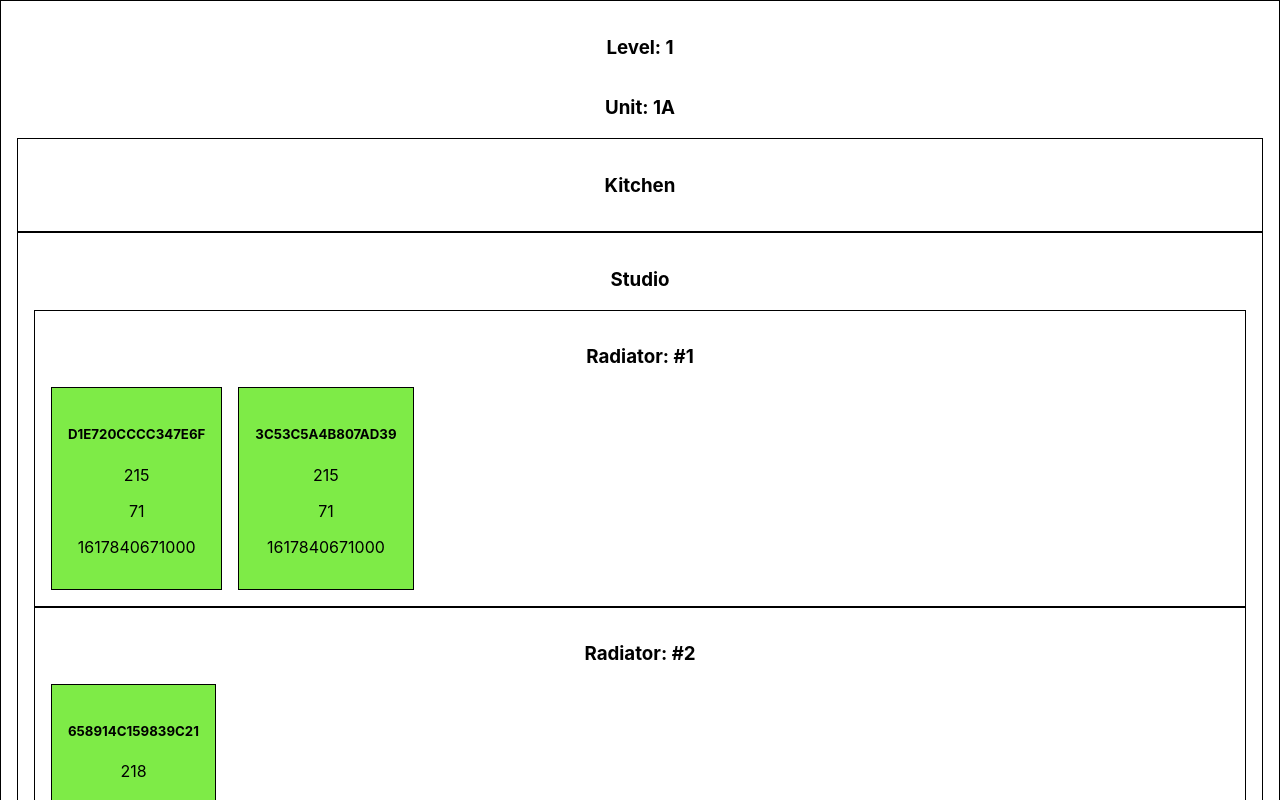
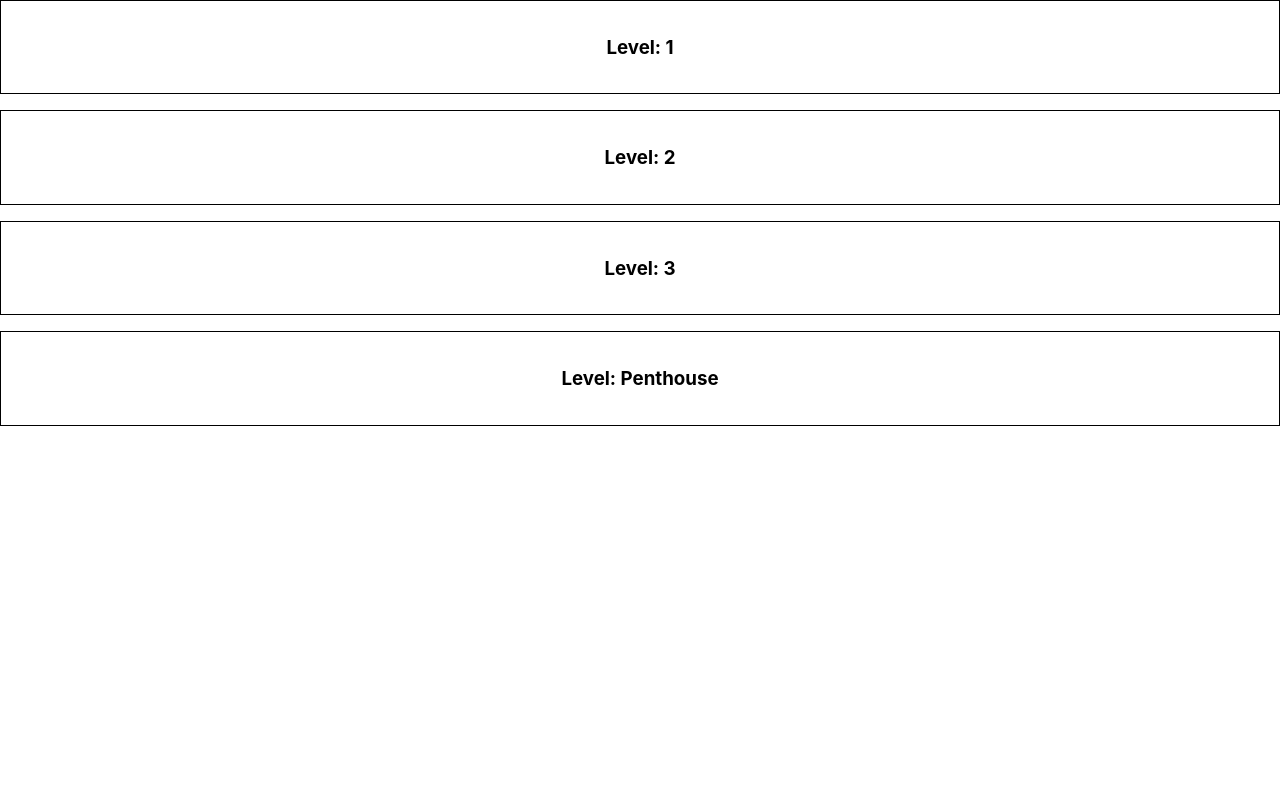
Before and after one commit to armandogj1/rad-labs, a React (Create React App) app: page / in a window 1280 px wide. Shown: the top 800 px of the page. Built offline with nearby package versions, Linux system fonts and the light colour scheme; the HTML template or start-up script is replaced by a standard one.

Commit message:
Include useOpen hook on all elements

```diff
--- a/src/components/Level.jsx
+++ b/src/components/Level.jsx
@@ -1,18 +1,24 @@
 import PropTypes from 'prop-types';
 import Unit from './Unit';
 import SpaceList from './SpaceList';
+import useOpen from '../hooks/useOpen';
 import '../styles/Level.css';
 
 function Level({ level, name, spaces, units }) {
+  const { isOpen, toggleOpen } = useOpen();
   return (
-    <div className='level'>
+    <div className='level' onClick={toggleOpen}>
       <h3>Level: {name}</h3>
+      {isOpen && (
+        <>
           <SpaceList key={`level-${name}-spaces`} name={name} spaces={spaces} />
           <div className='unit-list'>
             {units.map((unit, idx) => (
               <Unit key={`level:${name}-unit:${unit.name}`} {...unit} />
             ))}
           </div>
+        </>
+      )}
     </div>
   );
 }
--- a/src/components/Radiator.jsx
+++ b/src/components/Radiator.jsx
@@ -1,11 +1,15 @@
 import PropTypes from 'prop-types';
 import RadiatorNode from './RadiatorNode';
+import useOpen from '../hooks/useOpen';
 import '../styles/Radiator.css';
 
 function Radiator({ nodes, number }) {
+  const { isOpen, toggleOpen } = useOpen();
+
   return (
-    <div className='radiator'>
+    <div className='radiator' onClick={toggleOpen}>
       <h3>Radiator: #{number}</h3>
+      {isOpen && (
         <div className='radiator-node-list'>
           {nodes.length ? (
             nodes.map((node) => {
@@ -13,9 +17,10 @@ function Radiator({ nodes, number }) {
               return <RadiatorNode key={lora_euid} {...node} />;
             })
           ) : (
-          <p>No nodes</p>
+            <p className='NO_NODES'>No nodes</p>
           )}
         </div>
+      )}
     </div>
   );
 }
--- a/src/components/Space.jsx
+++ b/src/components/Space.jsx
@@ -1,16 +1,20 @@
 import PropTypes from 'prop-types';
 import Radiator from './Radiator';
+import useOpen from '../hooks/useOpen';
 import '../styles/Space.css';
 
 function Space({ name, radiators }) {
+  const { isOpen, toggleOpen } = useOpen();
   return (
-    <div className='space'>
+    <div className='space' onClick={toggleOpen}>
       <h3>{name}</h3>
-      <div className='radiator-list'>
-        {radiators.map((radiator, idx) => (
-          <Radiator key={`${name}-${idx}`} {...radiator} />
-        ))}
-      </div>
+      {isOpen && (
+        <div className='radiator-list'>
+          {radiators.map((radiator, idx) => (
+            <Radiator key={`${name}-${idx}`} {...radiator} />
+          ))}
+        </div>
+      )}
     </div>
   );
 }
--- a/src/components/Unit.jsx
+++ b/src/components/Unit.jsx
@@ -1,11 +1,14 @@
 import PropTypes from 'prop-types';
 import SpaceList from './SpaceList';
+import useOpen from '../hooks/useOpen';
+import '../styles/Unit.css';
 
 function Unit({ name, spaces }) {
+  const { isOpen, toggleOpen } = useOpen();
   return (
-    <div className='unit'>
+    <div className='unit' onClick={toggleOpen}>
       <h3>Unit: {name}</h3>
-      <SpaceList spaces={spaces} name={name} />
+      {isOpen && <SpaceList spaces={spaces} name={name} />}
     </div>
   );
 }
--- /dev/null
+++ b/src/hooks/useOpen.jsx
@@ -0,0 +1,13 @@
+import { useState } from 'react';
+
+const useOpen = () => {
+  const [isOpen, setOpen] = useState(false);
+
+  const toggleOpen = () => {
+    setOpen((prev) => !prev);
+  };
+
+  return { isOpen, toggleOpen };
+};
+
+export default useOpen;
--- a/src/styles/Level.css
+++ b/src/styles/Level.css
@@ -4,3 +4,11 @@
   padding: 1em;
   border: 1px solid black;
 }
+
+.level:not(:last-child) {
+  margin-bottom: 1em;
+}
+
+.level *:not(:last-child) {
+  margin-bottom: 1em;
+}
--- a/src/styles/Radiator.css
+++ b/src/styles/Radiator.css
@@ -3,6 +3,10 @@
   flex-direction: column;
   border: 1px solid black;
   padding: 1em;
+}
+
+.radiator:not(:last-child) {
+  margin-bottom: 1em;
 }
 
 .radiator-node-list {
@@ -33,3 +37,8 @@
 .NODE_OFFLINE {
   background-color: var(--offline-node-color);
 }
+
+.NO_NODES {
+  border: 1px solid black;
+  padding: 1em;
+}
--- a/src/styles/Space.css
+++ b/src/styles/Space.css
@@ -4,3 +4,7 @@
   padding: 1em;
   border: 1px solid black;
 }
+
+.space:not(:last-child) {
+  margin-bottom: 1em;
+}
--- /dev/null
+++ b/src/styles/Unit.css
@@ -0,0 +1,8 @@
+.unit {
+  border: 1px solid black;
+  padding: 1em;
+}
+
+.unit:not(:last-child) {
+  margin-bottom: 1em;
+}
```
Lines whose indentation alone changed are shown as unchanged.
